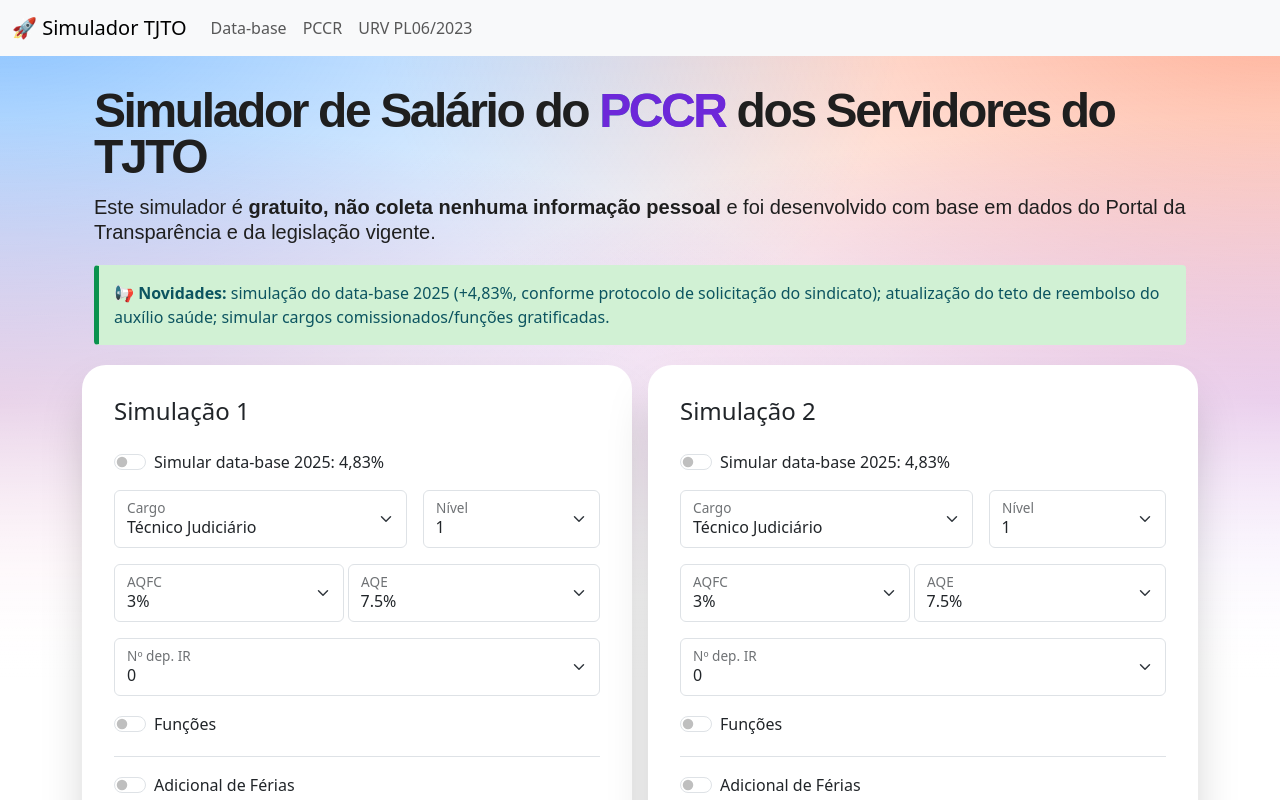
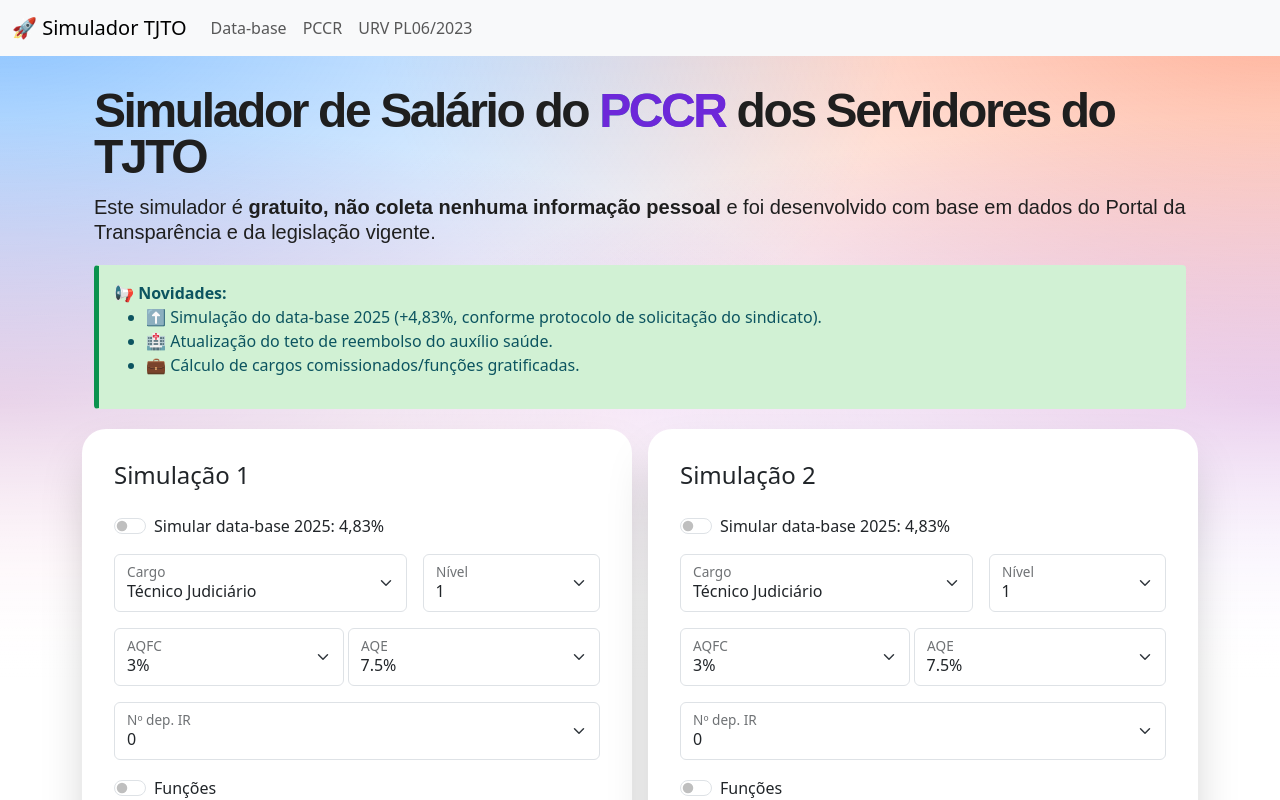
Before and after one commit to guilhermeoq/carreira-tjto, a Vue app: page / in a window 1280 px wide. Shown: the top 800 px of the page. Built offline with nearby package versions, Linux system fonts and the light colour scheme.

Commit message:
update news section

```diff
--- a/src/components/Calculadora.vue
+++ b/src/components/Calculadora.vue
@@ -47,9 +47,14 @@
         desenvolvido com base em dados do Portal da Transparência e da legislação vigente.
       </p>
       <div class="callout callout-info">
-        <strong>📢 Novidades: </strong> simulação do data-base 2025 (+4,83%, conforme protocolo de
-        solicitação do sindicato); atualização do teto de reembolso do auxílio saúde; simular cargos
-        comissionados/funções gratificadas.
+        <strong>📢 Novidades: </strong>
+        <ul>
+          <li>
+            ⬆️ Simulação do data-base 2025 (+4,83%, conforme protocolo de solicitação do sindicato).
+          </li>
+          <li>🏥 Atualização do teto de reembolso do auxílio saúde.</li>
+          <li>💼 Cálculo de cargos comissionados/funções gratificadas.</li>
+        </ul>
       </div>
     </div>
     <div class="d-sm-flex gap-3">
```
